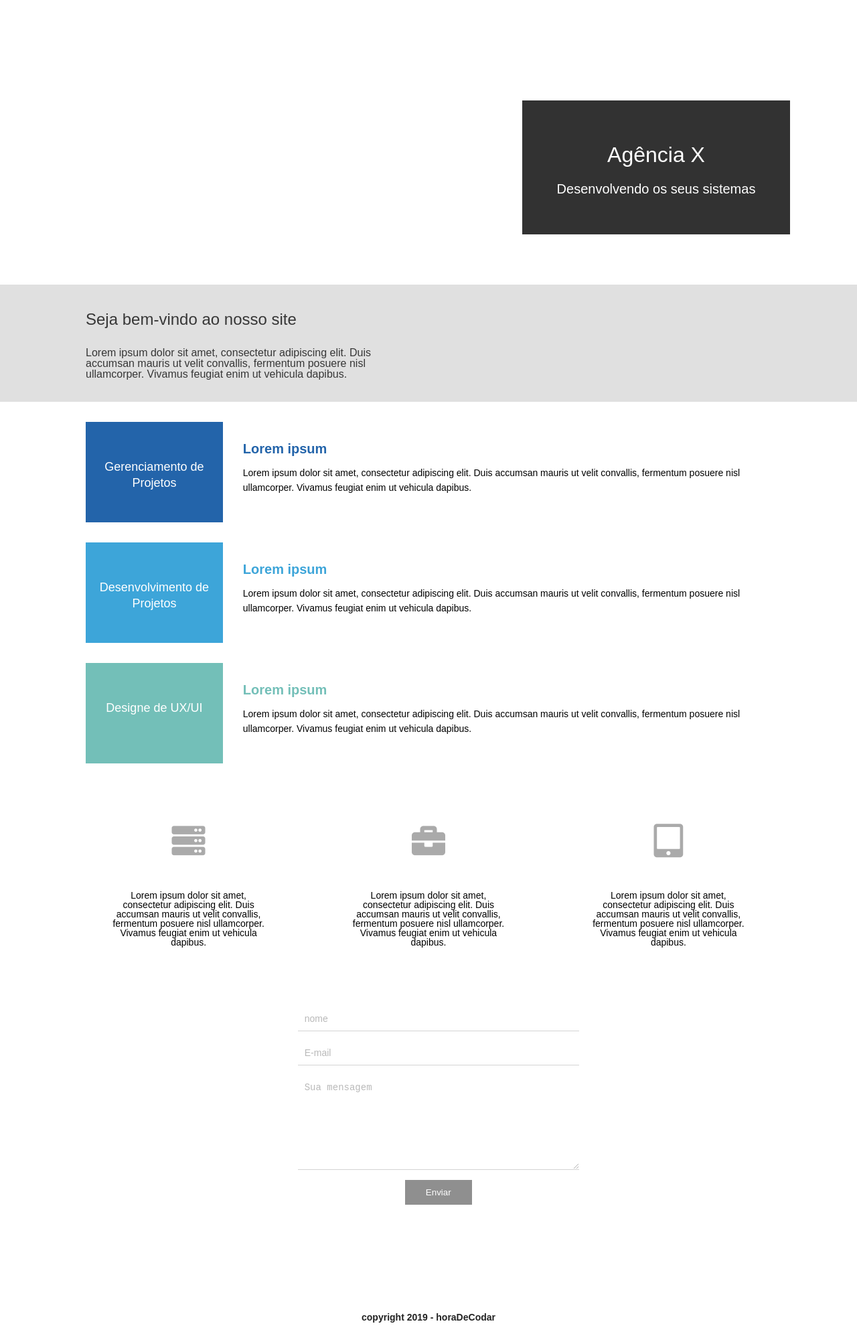
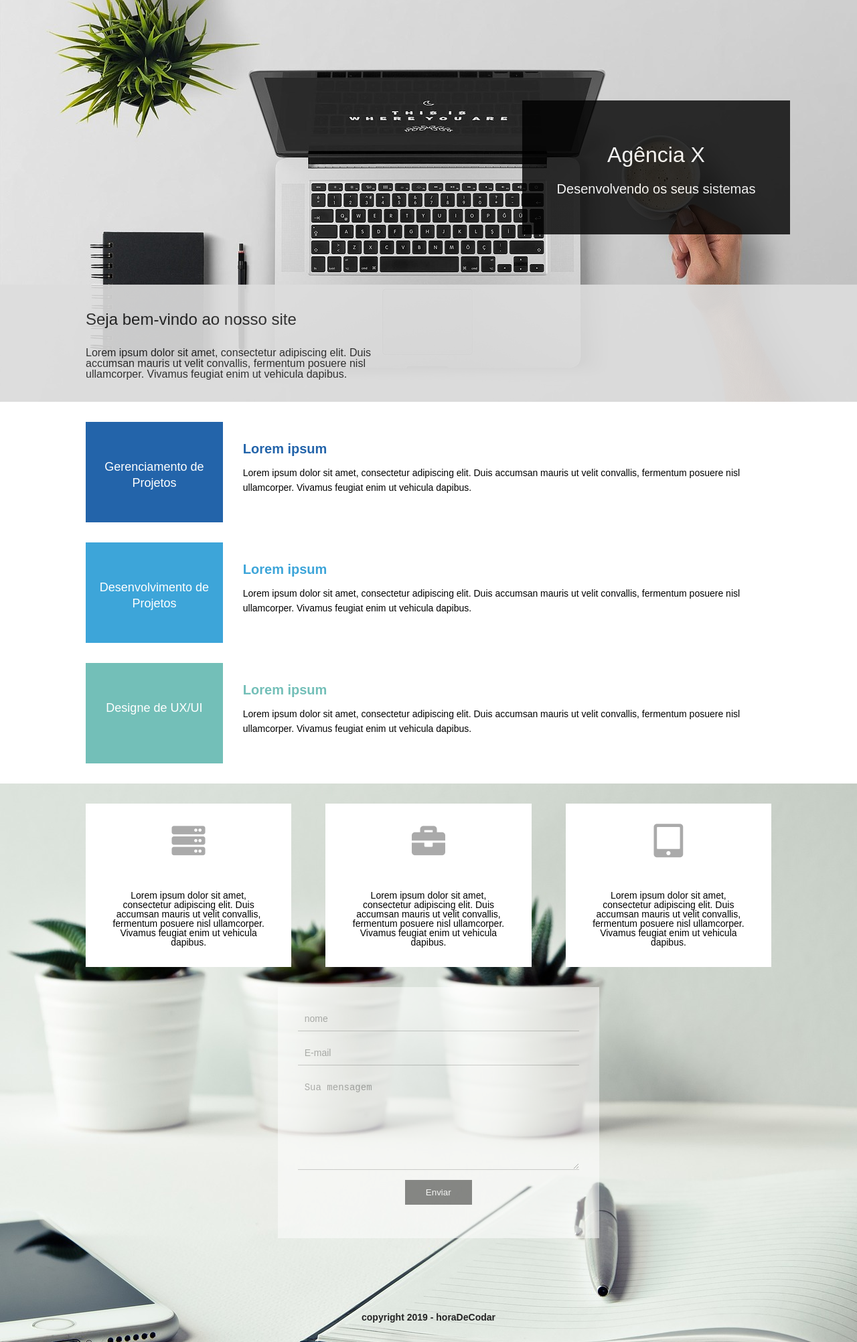
Before and after one commit to Izabelleavena/EmpresaX, a plain HTML site: page index.html in a window 1280 px wide. Shown: the whole page at 67% size. Drawn offline with Linux system fonts and the light colour scheme; the site is published under a folder, as on GitHub Pages, so addresses that start at the root find nothing.

Commit message:
Update style.css

```diff
--- a/style.css
+++ b/style.css
@@ -6,9 +6,9 @@ html{
 .banner{
     width: 100%;
     height: 600px;
-background-image: url(/img/capa2.jpg);
-background-position: center;
-position: relative;
+    background-image: url(img/capa2.jpg);
+    background-position: center;
+    position: relative;
 }
 
 .box-container{
@@ -161,7 +161,7 @@ position: relative;
 
 
 .footer-container{
-    background-image:url(/img/rodape.jpg);
+    background-image:url(img/rodape.jpg);
     background-position: center;
 
 }
```
